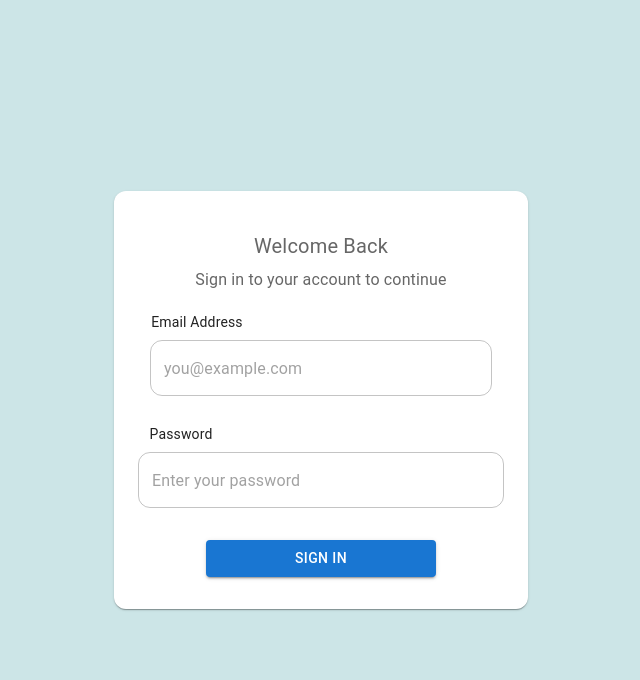
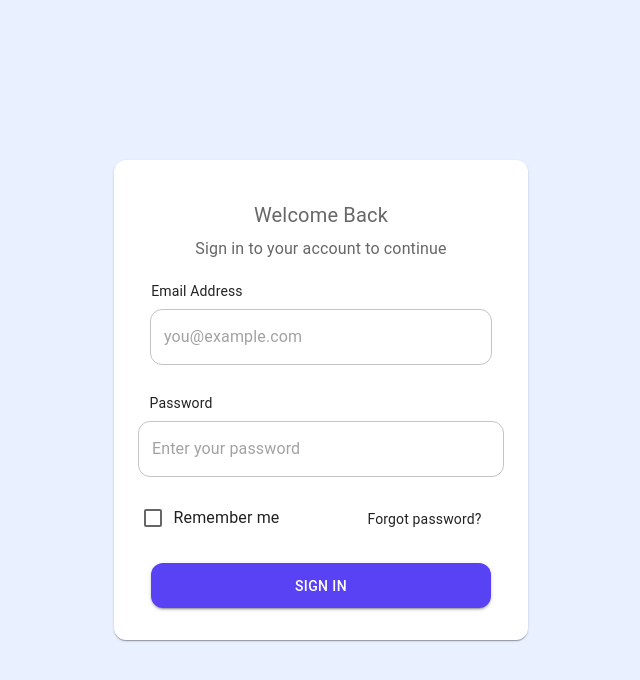
Before and after one commit to CarlosAparicio7/videosSite-Carlos-Adrian, a React (Vite) app: page / in a window 1280 px wide. Shown: the top 680 px of the page, without its empty margins (319-959 px from the left). Built offline with nearby package versions, Linux system fonts and the light colour scheme; some icons are missing.

Commit message:
Añadi checkbox y otra tipografia al lado, y cambio de colores

```diff
--- a/src/components/BasicCard.tsx
+++ b/src/components/BasicCard.tsx
@@ -7,6 +7,7 @@ import Typography from '@mui/material/Typography';
 import ButtonLogin from './ButtonLogin';
 import Input from './Input';
 import InputPassword from './InputPassword';
+import CheckboxLabel from './CheckBoxLabel';
 
 
 
@@ -20,7 +21,7 @@ export default function BasicCard() {
         alignItems: 'center',
         minHeight: '100vh',
         width: '100vw',
-        backgroundColor: '#cce5e7'
+        backgroundColor: '#E9F0FF'
       }}
     >
     <Card sx={{ minWidth: 275,
@@ -45,6 +46,14 @@ export default function BasicCard() {
           <br />
         </Typography>
         <InputPassword></InputPassword>
+        <Box
+          display={'flex'}
+        >
+        <CheckboxLabel></CheckboxLabel>
+        <Typography variant="body2" marginLeft={9} marginTop={3}>
+          Forgot password?
+        </Typography>
+        </Box>
       </CardContent>
       <CardActions>
         <ButtonLogin/>
--- a/src/components/ButtonLogin.tsx
+++ b/src/components/ButtonLogin.tsx
@@ -3,7 +3,7 @@ import Button from '@mui/material/Button';
 export default function ButtonLogin() {
   return (
     <Stack spacing={2} direction="row">
-      <Button variant="contained" sx={{width: 230}}>Sign in</Button>
+      <Button  variant="contained" sx={{width: 340, height: 45, backgroundColor: '#5842f4', borderRadius: '12px'}}>Sign in</Button>
     </Stack>
   );
 }
--- /dev/null
+++ b/src/components/CheckBoxLabel.tsx
@@ -0,0 +1,11 @@
+import FormGroup from '@mui/material/FormGroup';
+import FormControlLabel from '@mui/material/FormControlLabel';
+import Checkbox from '@mui/material/Checkbox';
+
+export default function CheckboxLabel() {
+  return (
+    <FormGroup>
+      <FormControlLabel sx={{marginLeft: 0.2, marginTop: 1.58}} control={<Checkbox />} label="Remember me" />
+    </FormGroup>
+  );
+}
```
